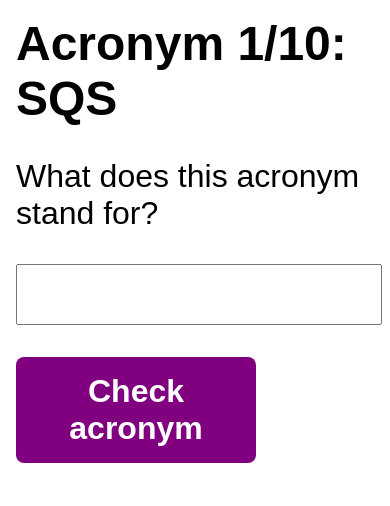
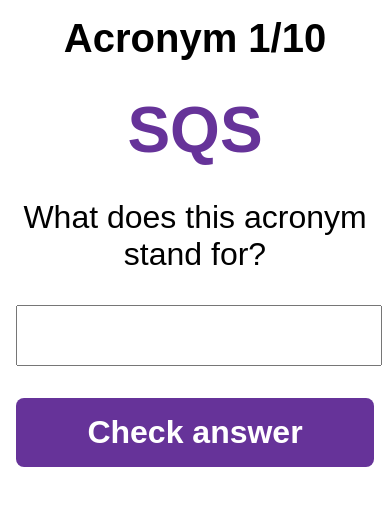
Before and after one commit to dana-ciocan/acronym-test, a Vue app: page / in a window 390 px wide. Shown: the top 506 px of the page. Built offline with nearby package versions, Linux system fonts and the light colour scheme.

Commit message:
Make mobile view nicer

```diff
--- a/src/App.vue
+++ b/src/App.vue
@@ -22,7 +22,7 @@
       <SpecialButton @click="checkAnswer">
         {{
           correctAnswers[selectedAcronym] === undefined
-            ? 'Check acronym'
+            ? 'Check answer'
             : 'Next acronym >>'
         }}
       </SpecialButton>
@@ -109,6 +109,8 @@
 <style>
 body {
   margin: 0;
+  font-size: 16px;
+  font-family: Arial, Helvetica, sans-serif;
 }
 
 #app {
@@ -119,12 +121,6 @@
   width: 100%;
   padding: 1rem;
   box-sizing: border-box;
-}
-
-h2 {
-  font-size: 3rem;
-  font-family: Arial, Helvetica, sans-serif;
-  margin: 0;
 }
 
 p {
--- a/src/components/AppHeader/AppHeader.vue
+++ b/src/components/AppHeader/AppHeader.vue
@@ -6,12 +6,35 @@
 }>();
 </script>
 
+<style>
+h2 {
+  font-size: 2.5rem;
+  margin: 0;
+  text-align: center;
+}
+
+p {
+  font-size: 1.5rem;
+  text-align: center;
+}
+
+dfn {
+  font-size: 4rem;
+  font-style: normal;
+  font-weight: bold;
+  color: rebeccapurple;
+  display: block;
+  text-align: center;
+  padding-top: 2rem;
+}
+</style>
+
 <template>
   <header>
-    <h2>
-      Acronym {{ props.numAcronym }}/{{ props.totalAcronyms }}:
+    <h2>Acronym {{ props.numAcronym }}/{{ props.totalAcronyms }}</h2>
+    <dfn>
       {{ props.curAcronym }}
-    </h2>
+    </dfn>
     <p>What does this acronym stand for?</p>
   </header>
 </template>
--- a/src/components/SpecialButton/SpecialButton.vue
+++ b/src/components/SpecialButton/SpecialButton.vue
@@ -4,7 +4,7 @@
 
 <style>
 button {
-  background-color: purple;
+  background-color: rebeccapurple;
   border: none;
   color: white;
   font-weight: bold;
@@ -16,7 +16,7 @@
   border-radius: 0.5rem;
   margin-right: 1rem;
   cursor: pointer;
-  width: 15rem;
+  width: 100%;
 }
 
 @media screen and (min-width: 1200px) {
```
